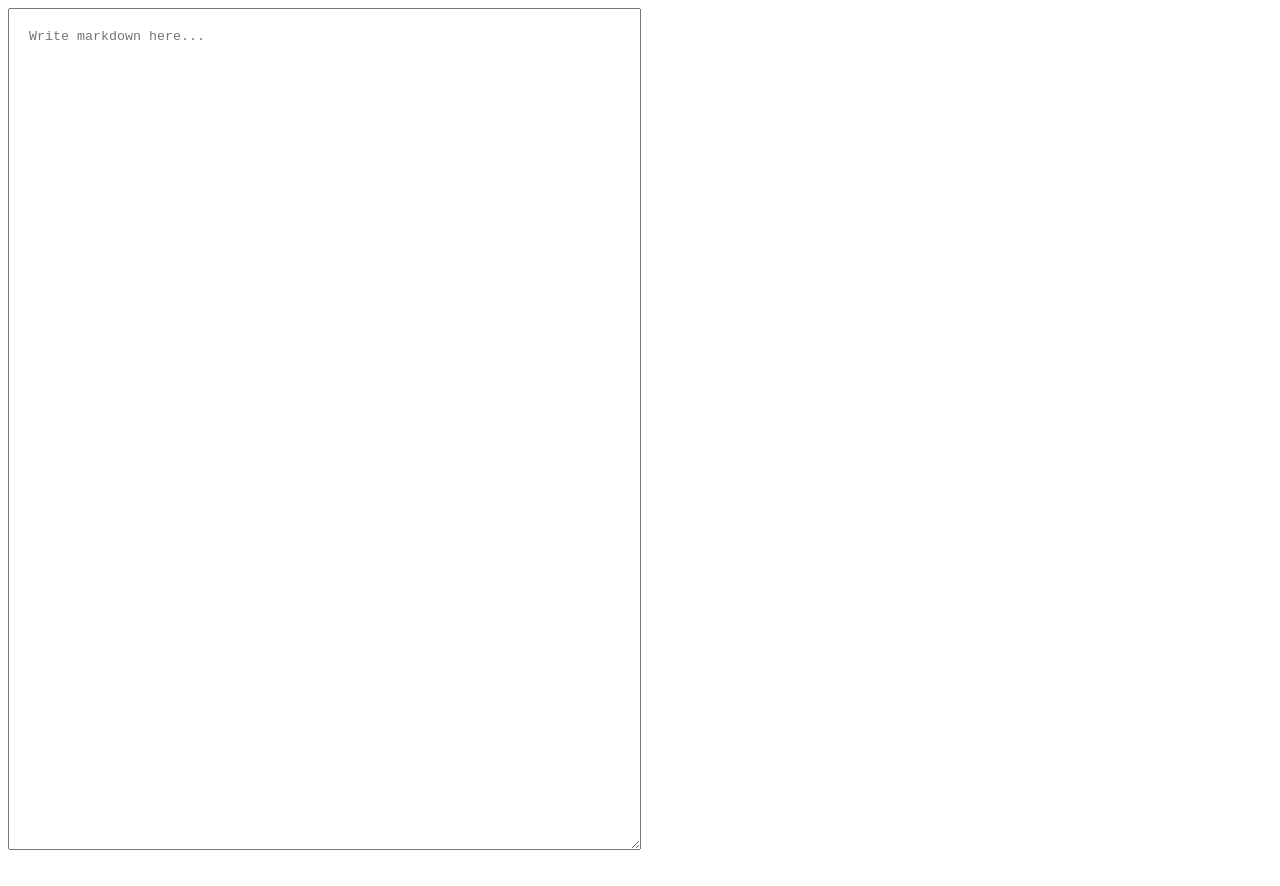
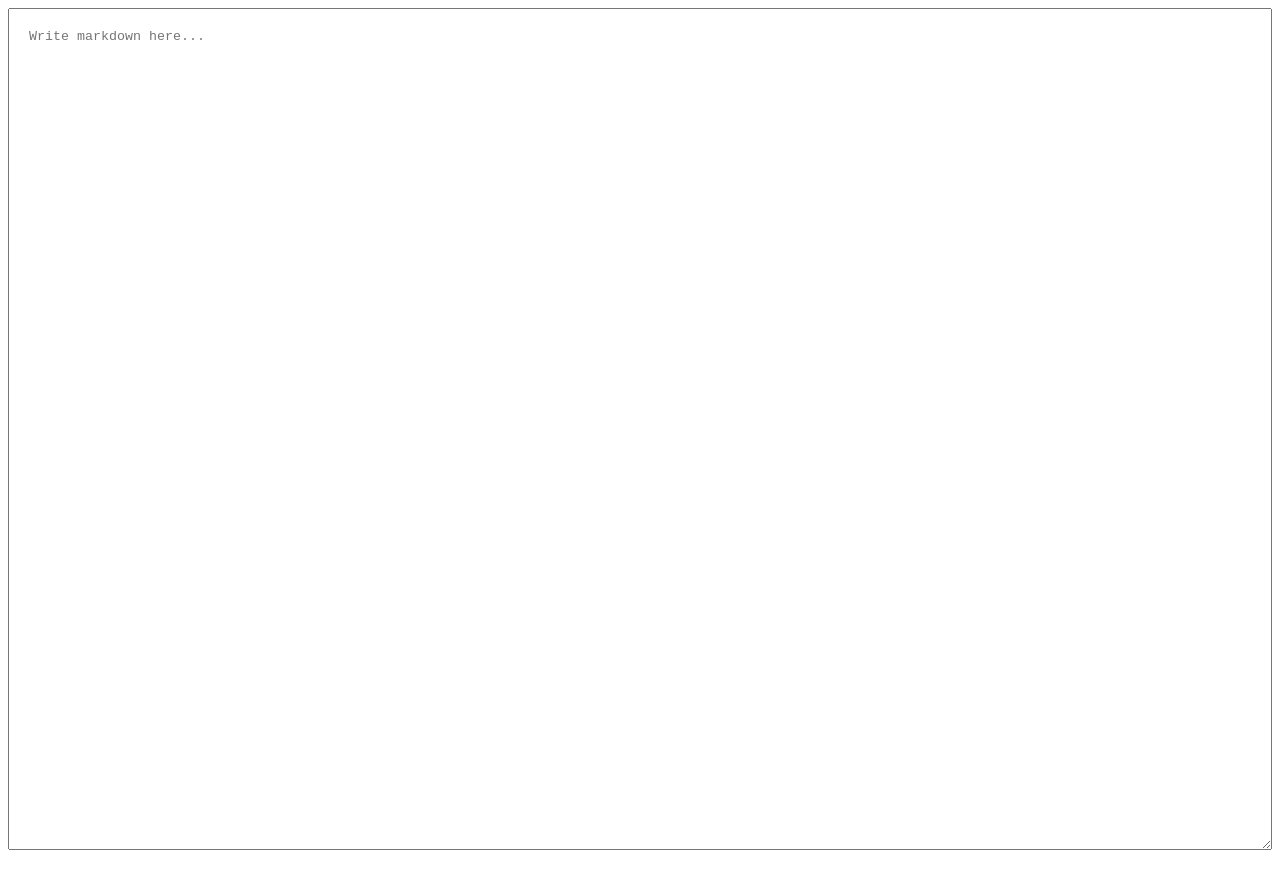
Before and after one commit to acciojob/markdown-Vedprakash321, a React app: page / in a window 1280 px wide. Shown: the top 886 px of the page. After the commit the page ends 858 px from the top, so only its background shows below. Built offline with nearby package versions, Linux system fonts and the light colour scheme.

Commit message:
remove className.preview

```diff
--- a/src/components/App.js
+++ b/src/components/App.js
@@ -22,7 +22,7 @@ const App = () => {
         placeholder="Write markdown here..."
       ></textarea>
       <h1
-        className="preview"
+
         dangerouslySetInnerHTML={convertToHTML(markdown)}
       ></h1>
     </div>
```
